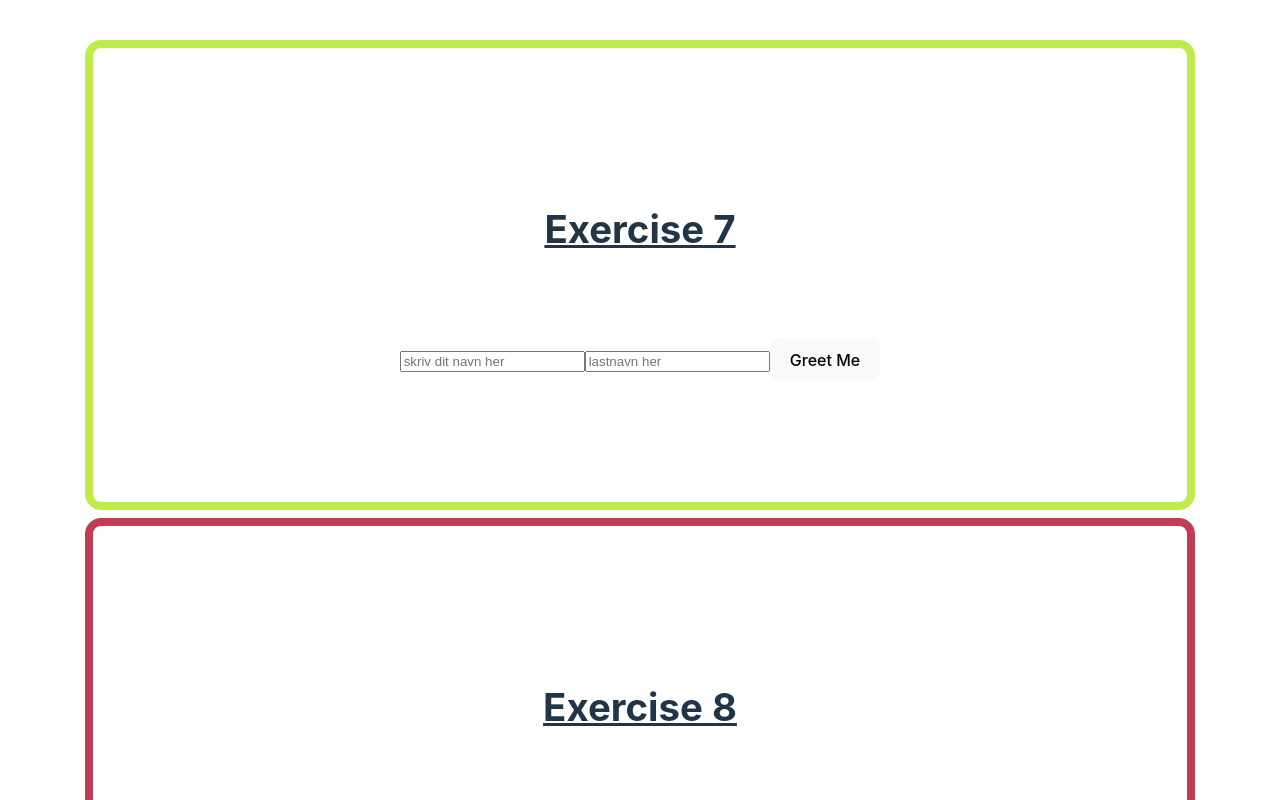
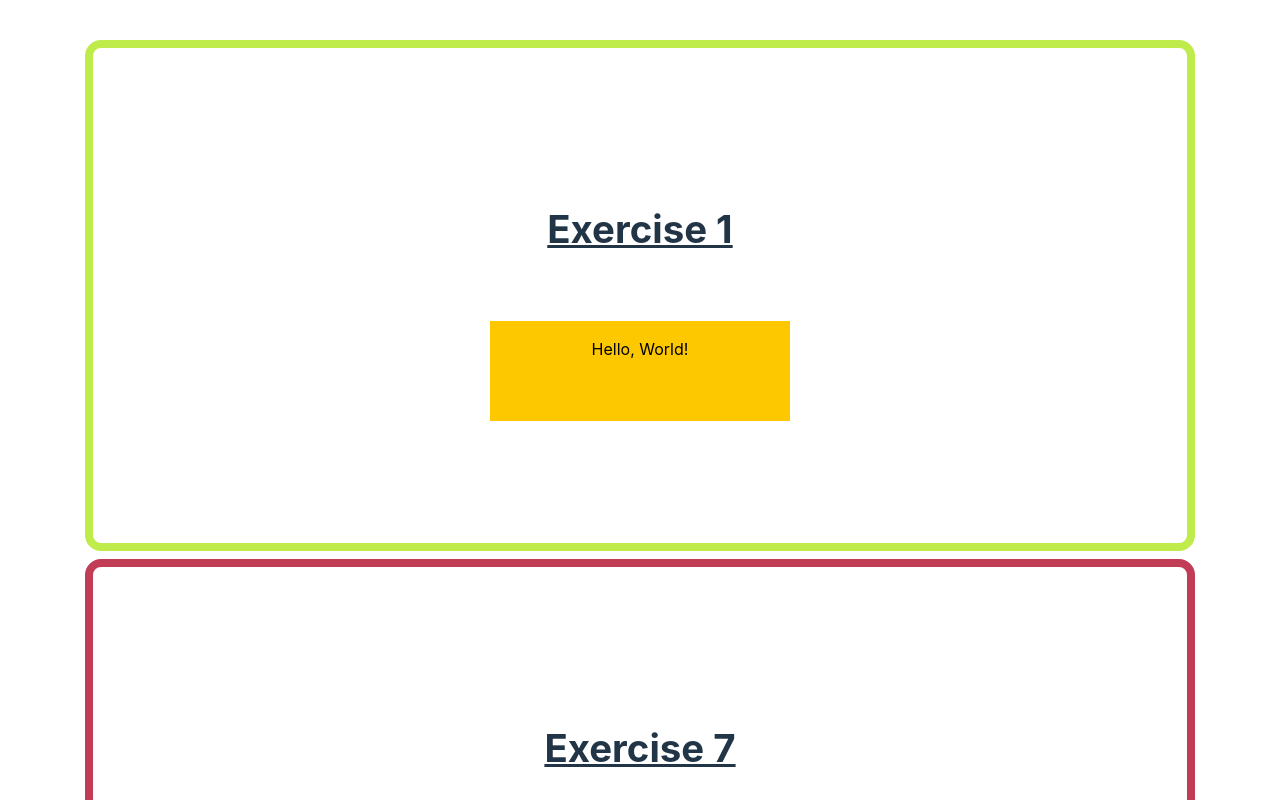
Before and after one commit to Eon4/react-exercise, a React (Vite) app in the folder react-øvelse/: page / in a window 1280 px wide. Shown: the top 800 px of the page. Built offline with nearby package versions, Linux system fonts and the light colour scheme; no server answers.

Commit message:
update on 1

```diff
--- a/react-øvelse/src/App.jsx
+++ b/react-øvelse/src/App.jsx
@@ -1,5 +1,5 @@
 import "./App.css";
-// import { Exercise1 } from "./components/exercise1/Exercise1";
+import { Exercise1 } from "./components/exercise1/exercise1";
 // import { Exercise2 } from "./components/exercise2/Exercise2";
 // import { Exercise3 } from "./components/exercise3/Exercise3";
 // import { Exercise4 } from "./components/exercise4/Exercise4";
@@ -13,12 +13,12 @@ import { Exercise9 } from "./components/exercise9/exercise9";
 function App() {
   return (
     <>
-      {/* <Exercise1 />
-      <Exercise2 />
-      <Exercise3 />
-      <Exercise4 />
-      <Exercise5 />
-      <Exercise6/> */}
+      <Exercise1 />
+      {/* <Exercise2 /> */}
+      {/* <Exercise3 /> */}
+      {/* <Exercise4 /> */}
+      {/* <Exercise5 /> */}
+      {/* <Exercise6/> */}
       <Exercise7/>
       <Exercise8/>
       <Exercise9/>
--- a/react-øvelse/src/components/exercise1/exercise1.jsx
+++ b/react-øvelse/src/components/exercise1/exercise1.jsx
@@ -0,0 +1,12 @@
+import style from "../Exercise1/Exercise1.module.scss";
+import { Wrapper } from "../wrapper/wrapper";
+
+export function Exercise1() {
+  return (
+    <Wrapper title="Exercise 1">
+      <div className={style.yellowBox}>
+        <p>Hello, World!</p>
+      </div>
+    </Wrapper>
+  );
+}
--- a/react-øvelse/src/components/exercise1/exercise1.module.scss
+++ b/react-øvelse/src/components/exercise1/exercise1.module.scss
@@ -0,0 +1,12 @@
+
+.wrapper {
+    margin: 0 auto ;
+}
+
+.yellowBox{
+    color: black;
+    width: 300px;
+    height: 100px;
+    text-align: center;
+    background-color: #fec800;
+}
--- a/react-øvelse/src/components/exercise9/card.module.scss
+++ b/react-øvelse/src/components/exercise9/card.module.scss
@@ -7,10 +7,7 @@
     perspective: 1000px;
     width: 200px;
     height: 340px;
-
-
 }
-
 
 
 .cardInner{
```
